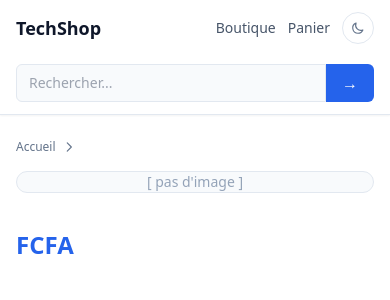
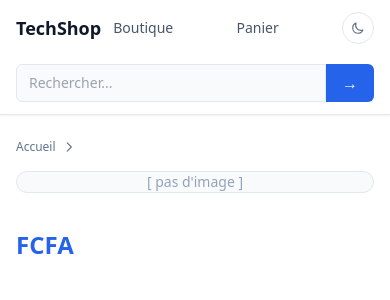
Before and after one commit to Senateur37/Site-vente-PC, a Django app: template templates/produits/detail.html in a window 390 px wide. Shown: the top 300 px of the page. Run offline with Django 3.2, Linux system fonts and the light colour scheme; the template is opened without the code that fills it, so the values that code supplies are empty; some libraries are stand-ins or nearby versions.

Commit message:
Header mobile : nav occupe tout l'espace à droite du logo

```diff
--- a/templates/base.html
+++ b/templates/base.html
@@ -44,7 +44,7 @@
         <button type="submit" class="bg-accent text-white font-bold px-4 rounded-r-md hover:bg-accentdark shrink-0">→</button>
       </form>
 
-<nav class="flex flex-wrap items-center gap-x-3 gap-y-1.5 md:gap-6 text-sm min-w-0">
+<nav class="flex flex-1 md:flex-none flex-wrap items-center justify-between gap-x-3 gap-y-1.5 md:gap-6 text-sm min-w-0">
         <a href="{% url 'produits:liste' %}" class="text-slate-600 dark:text-slate-300 hover:text-accent whitespace-nowrap">Boutique</a>
         <a href="{% url 'commandes:voir_panier' %}" class="text-slate-600 dark:text-slate-300 hover:text-accent whitespace-nowrap">
           Panier
```
